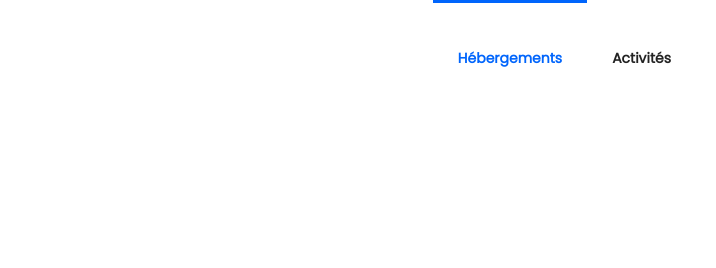
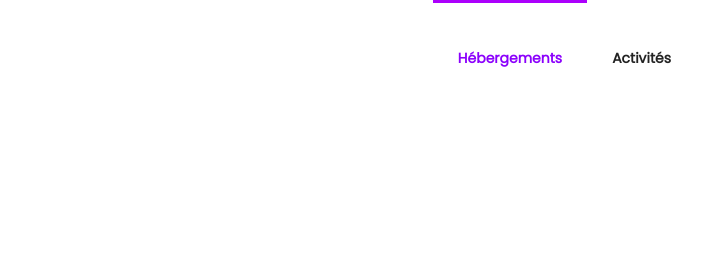
Before and after one commit to Aarwn123/afpa-, a plain HTML site: page ECF correction/index.html in a window 1280 px wide. In both pictures the pointer is over the item "Hébergements". Shown: the top 268 px of the page, 564-1280 px from the left. Drawn offline with Linux system fonts and the light colour scheme.

Commit message:
changement couleur nav

```diff
--- a/ECF correction/css/style.css
+++ b/ECF correction/css/style.css
@@ -60,8 +60,8 @@ header nav ul li {
 }
 
 nav ul li:hover {
-    color: #0065FC;
-    border-top: 3px solid #0065FC;
+    color: #8b00fc;
+    border-top: 3px solid #ac00fc;
     cursor: pointer;
 }
 
```
